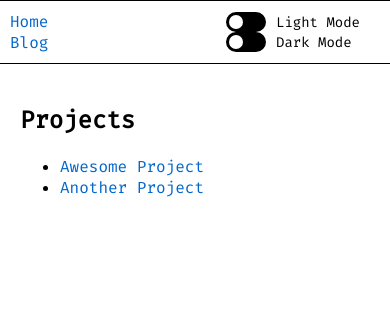
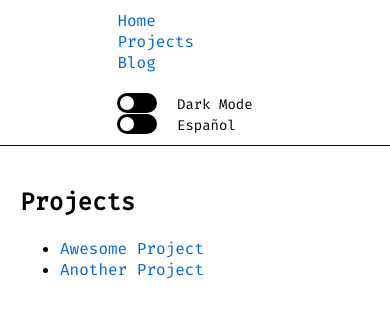
Before and after one commit to SebsCubs/sebastiancubidesco, a plain HTML site: page projects.html in a window 390 px wide. Drawn offline with nearby package versions, Linux system fonts and the light colour scheme.

Commit message:
Modified asethetic

```diff
--- a/commonScripts.js
+++ b/commonScripts.js
@@ -1,8 +1,10 @@
 function loadCommonScripts() {
+    return new Promise((resolve, reject) => {
         // Load marked.js
         const markedScript = document.createElement('script');
         markedScript.src = 'https://cdn.jsdelivr.net/npm/marked/marked.min.js';
-    document.head.appendChild(markedScript);
+        markedScript.onload = () => {
+            console.log('Marked library loaded successfully');
 
             // Configure MathJax
             const mathJaxConfig = document.createElement('script');
@@ -19,5 +21,14 @@ function loadCommonScripts() {
             // Load MathJax
             const mathJaxScript = document.createElement('script');
             mathJaxScript.src = 'https://cdn.jsdelivr.net/npm/mathjax@3/es5/tex-mml-chtml.js';
+            mathJaxScript.onload = () => {
+                console.log('MathJax loaded successfully');
+                resolve();
+            };
+            mathJaxScript.onerror = () => reject(new Error('Failed to load MathJax'));
             document.head.appendChild(mathJaxScript);
+        };
+        markedScript.onerror = () => reject(new Error('Failed to load Marked library'));
+        document.head.appendChild(markedScript);
+    });
 }
--- a/projects/projects.html
+++ b/projects.html
@@ -7,31 +7,6 @@
     <link rel="stylesheet" href="https://fonts.googleapis.com/css2?family=Fira+Code&display=swap">
 </head>
 <body>
-    <header>
-        <nav>
-            <ul>
-                <li><a href="../index.html">Home</a></li>
-                <li><a href="../blog/blogs.html">Blog</a></li>
-            </ul>
-        </nav>
-        <div id="switchers">
-            <div id="language-switcher">
-                <label class="switch">
-                    <input type="checkbox" id="language-toggle">
-                    <span class="slider round"></span>
-                </label>
-                <span id="language-label">English</span>
-            </div>
-            <div id="theme-switcher">
-                <label class="switch">
-                    <input type="checkbox" id="theme-toggle">
-                    <span class="slider round"></span>
-                </label>
-                <span id="theme-label">Light Mode</span>
-            </div>
-        </div>
-    </header>
-
     <main id="main-content">
         <section id="projects">
             <h1 data-key="projects-title">Projects</h1>
@@ -57,8 +32,7 @@
         }
 
         window.onload = function() {
-            loadHeader();
-            loadFooter();
+            loadCommonScripts();
             loadProjects();
         };
     </script>
--- a/script.js
+++ b/script.js
@@ -2,35 +2,6 @@
 const themeToggle = document.getElementById('theme-toggle');
 const body = document.body;
 const themeLabel = document.getElementById('theme-label');
-
-// Check for saved theme in localStorage
-if (localStorage.getItem('theme') === 'dark') {
-    body.classList.add('dark-mode');
-    themeToggle.checked = true;
-    themeLabel.textContent = 'Light Mode';
-} else {
-    themeLabel.textContent = 'Dark Mode';
-}
-
-themeToggle.addEventListener('change', () => {
-    body.classList.toggle('dark-mode');
-    if (themeToggle.checked) {
-        localStorage.setItem('theme', 'dark');
-        themeLabel.textContent = 'Light Mode';
-    } else {
-        localStorage.setItem('theme', 'light');
-        themeLabel.textContent = 'Dark Mode';
-    }
-});
-
-
-
-// Language Switcher
-const languageToggle = document.getElementById('language-toggle');
-const languageLabel = document.getElementById('language-label');
-const elementsToTranslate = document.querySelectorAll('[data-key]');
-
-// Translation data
 const translations = {
     en: {
         'projects': 'Projects',
@@ -65,37 +36,14 @@ const translations = {
         'blog': 'Blog'
     }
 };
-
 // Set default language
 let currentLang = 'en';
 
-// Check for saved language in localStorage
-if (localStorage.getItem('lang')) {
-    currentLang = localStorage.getItem('lang');
+function initializeApp() {
+    initializeThemeToggle();
+    initializeLanguageToggle();
     translatePage(currentLang);
-    if (currentLang === 'es') {
-        languageToggle.checked = true;
-        languageLabel.textContent = translations[currentLang]['light-mode'];
-    } else {
-        languageLabel.textContent = translations[currentLang]['dark-mode'];
-    }
-} else {
-    languageLabel.textContent = translations[currentLang]['light-mode'];
 }
-
-// Update language when toggle changes
-languageToggle.addEventListener('change', () => {
-    let selectedLang = 'en';
-    if (languageToggle.checked) {
-        selectedLang = 'es';
-        languageLabel.textContent = translations[selectedLang]['dark-mode'];
-    } else {
-        selectedLang = 'en';
-        languageLabel.textContent = translations[selectedLang]['light-mode'];
-    }
-    translatePage(selectedLang);
-    localStorage.setItem('lang', selectedLang);
-});
 
 // Function to translate page content
 function translatePage(lang) {
@@ -152,27 +100,102 @@ function loadMarkdown(url) {
         .catch(error => console.error('Error loading markdown:', error));
 }
 
+function loadHeader() {
+    const header = document.createElement('header');
+    header.innerHTML = `
+        <div class="centered-content">
+            <div class="header-content">
+                <nav>
+                    <ul>
+                        <li><a href="index.html" data-translate="home">Home</a></li>
+                        <li><a href="projects.html" data-translate="projects">Projects</a></li>
+                        <li><a href="blogs.html" data-translate="blog">Blog</a></li>
+                    </ul>
+                </nav>
+                <div id="switchers">
+                    <div class="toggle-container">
+                        <label class="switch">
+                            <input type="checkbox" id="theme-toggle">
+                            <span class="slider round"></span>
+                        </label>
+                        <span id="theme-label">Dark Mode</span>
+                    </div>
+                    <div class="toggle-container">
+                        <label class="switch">
+                            <input type="checkbox" id="language-toggle">
+                            <span class="slider round"></span>
+                        </label>
+                        <span id="language-label">Español</span>
+                    </div>
+                </div>
+            </div>
+        </div>
+    `;
+    document.body.prepend(header);
 
-function loadHeader() {
-    const headerHTML = `
-        <header>
-            <!-- Your header content -->
-        </header>
-    `;
-    document.body.insertAdjacentHTML('afterbegin', headerHTML);
-    loadCommonScripts();
+    // Add inline styles to create space between toggles
+    const toggleContainers = document.querySelectorAll('.toggle-container');
+    toggleContainers.forEach((container, index) => {
+        if (index === 0) {
+            container.style.marginRight = '20px'; // Adjust this value as needed
+        }
+    });
+
+    // Initialize the app after the header has been added to the DOM
+    initializeApp();
 }
 
-function loadFooter() {
-    const footerHTML = `
-        <footer>
-            <!-- Your footer content -->
-        </footer>
-    `;
-    document.body.insertAdjacentHTML('beforeend', footerHTML);
+
+function initializeThemeToggle() {
+    const themeToggle = document.getElementById('theme-toggle');
+    const body = document.body;
+    const themeLabel = document.getElementById('theme-label');
+
+    // Check for saved theme in localStorage
+    if (localStorage.getItem('theme') === 'dark') {
+        body.classList.add('dark-mode');
+        themeToggle.checked = true;
+        themeLabel.textContent = 'Light Mode';
+    } else {
+        themeLabel.textContent = 'Dark Mode';
+    }
+
+    themeToggle.addEventListener('change', () => {
+        body.classList.toggle('dark-mode');
+        if (themeToggle.checked) {
+            localStorage.setItem('theme', 'dark');
+            themeLabel.textContent = 'Light Mode';
+        } else {
+            localStorage.setItem('theme', 'light');
+            themeLabel.textContent = 'Dark Mode';
+        }
+    });
 }
 
-window.onload = function() {
-    loadHeader();
-    loadFooter();
-};
+function initializeLanguageToggle() {
+    const languageToggle = document.getElementById('language-toggle');
+    const languageLabel = document.getElementById('language-label');
+
+    // Check for saved language in localStorage
+    if (localStorage.getItem('lang')) {
+        currentLang = localStorage.getItem('lang');
+        if (currentLang === 'es') {
+            languageToggle.checked = true;
+            languageLabel.textContent = translations[currentLang]['language-label'];
+        } else {
+            languageLabel.textContent = translations[currentLang]['language-label'];
+        }
+    } else {
+        languageLabel.textContent = translations[currentLang]['language-label'];
+    }
+
+    languageToggle.addEventListener('change', () => {
+        currentLang = languageToggle.checked ? 'es' : 'en';
+        languageLabel.textContent = translations[currentLang]['language-label'];
+        translatePage(currentLang);
+        localStorage.setItem('lang', currentLang);
+    });
+}
+
+// Call loadHeader when the DOM is fully loaded
+document.addEventListener('DOMContentLoaded', loadHeader);
```
Also changed, not shown: blog/blogs.html (deleted, +0 -67 lines), blogs.html (added, +42 -0 lines), index.html (+0 -32 lines). Lines whose indentation alone changed are shown as unchanged.
